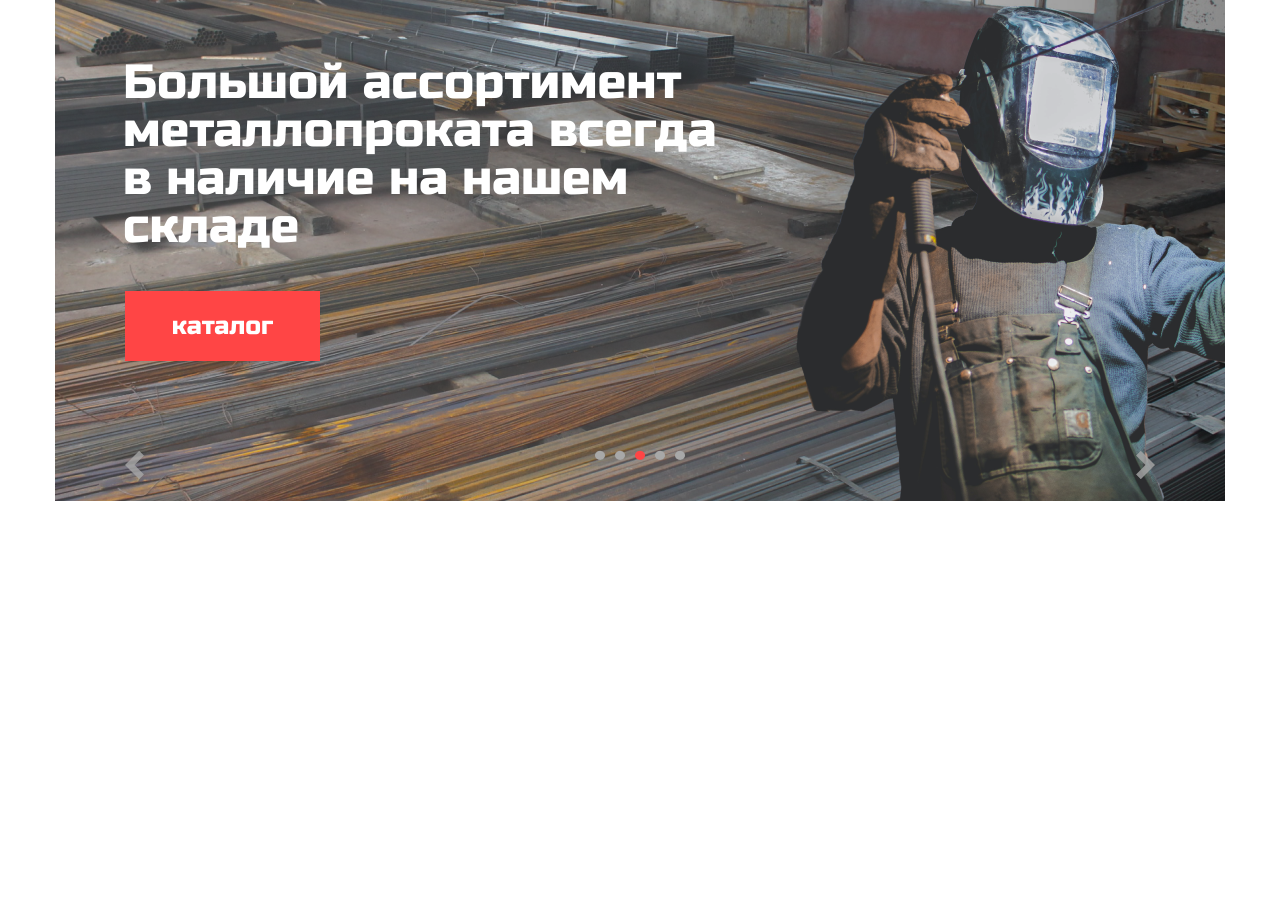
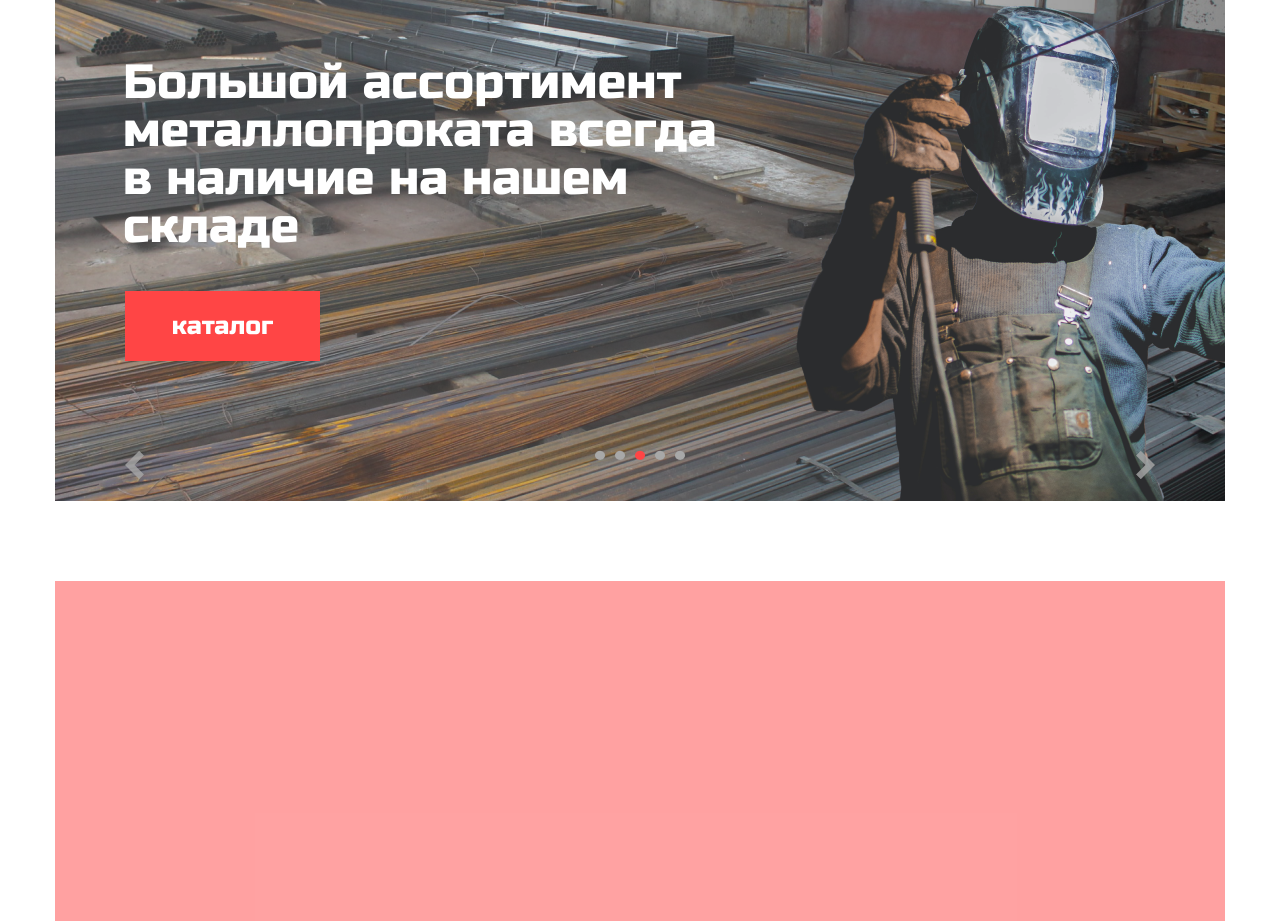
Before and after one commit to verslibremd/step2020, a PHP site: page /metall.html in a window 1280 px wide. Shown: the part 204-1125 px from the top of the page. Before the commit the page ends 705 px from the top, so only its background shows below. Run offline with PHP 8.4, Linux system fonts and the light colour scheme.

Commit message:
немного

```diff
--- a/projects from phpstorm/metall.css
+++ b/projects from phpstorm/metall.css
@@ -195,3 +195,19 @@ body{
 .catalog__right-arrow{
     margin-left: 441px;
 }
+
+/*---------------*/
+
+.red-block{
+    margin-top: 80px;
+}
+
+.red-block__grid{
+    width: 1170px;
+}
+
+.red-block__one-block{
+    width: 1170px;
+    height: 340px;
+    background:rgba(255,69,69,0.5);
+}
--- a/projects from phpstorm/metall.html
+++ b/projects from phpstorm/metall.html
@@ -55,9 +55,13 @@
             </div>
         </div>
     </section>
-<section>
+    <section class="red-block">
+        <div class="grid red-block__grid">
+            <div class="red-block__one-block"></div>
+            <div class="red-block__two-block"></div>
+        </div>
 
-</section>
+    </section>
 
 </body>
 </html>
```
